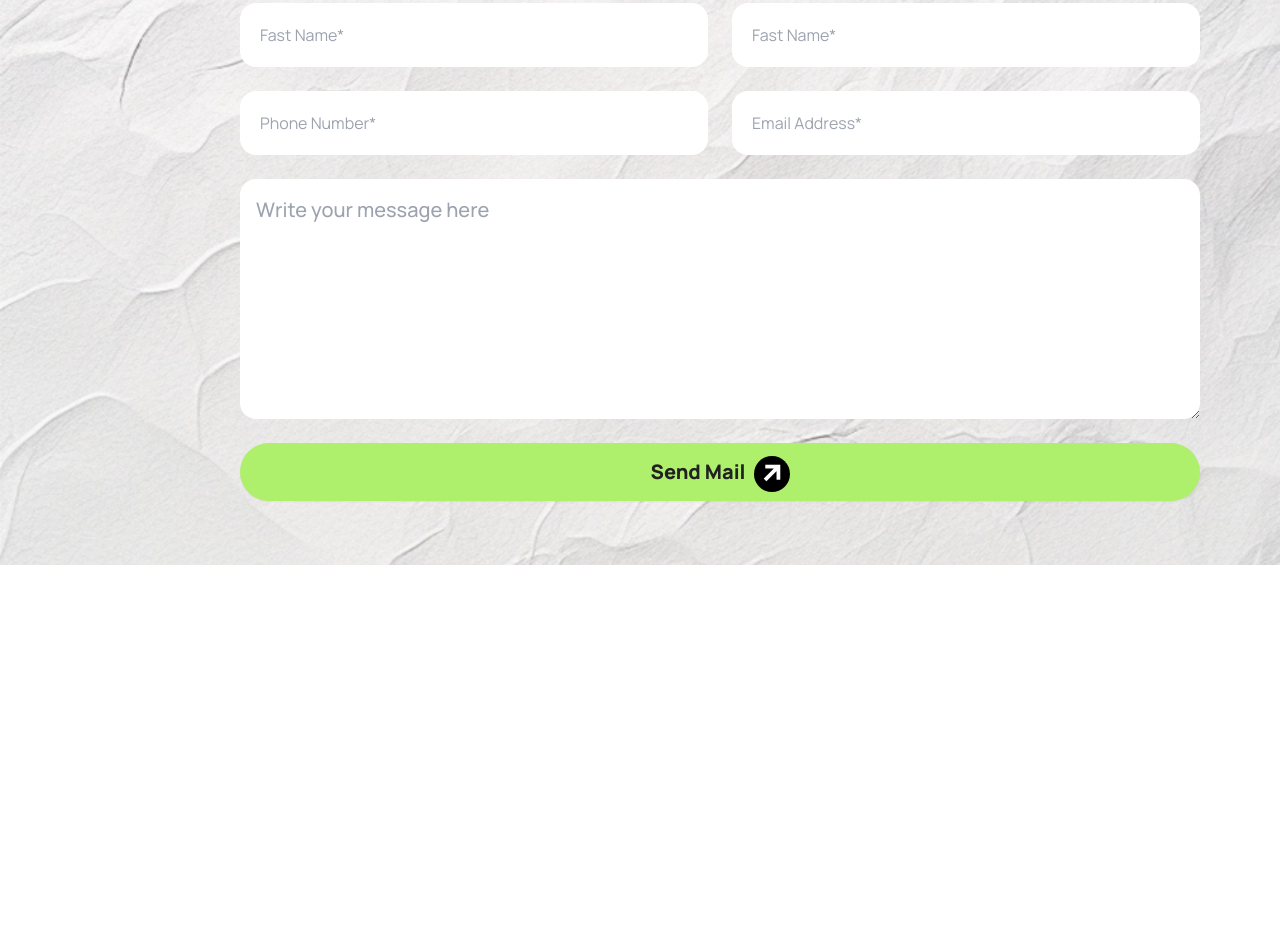
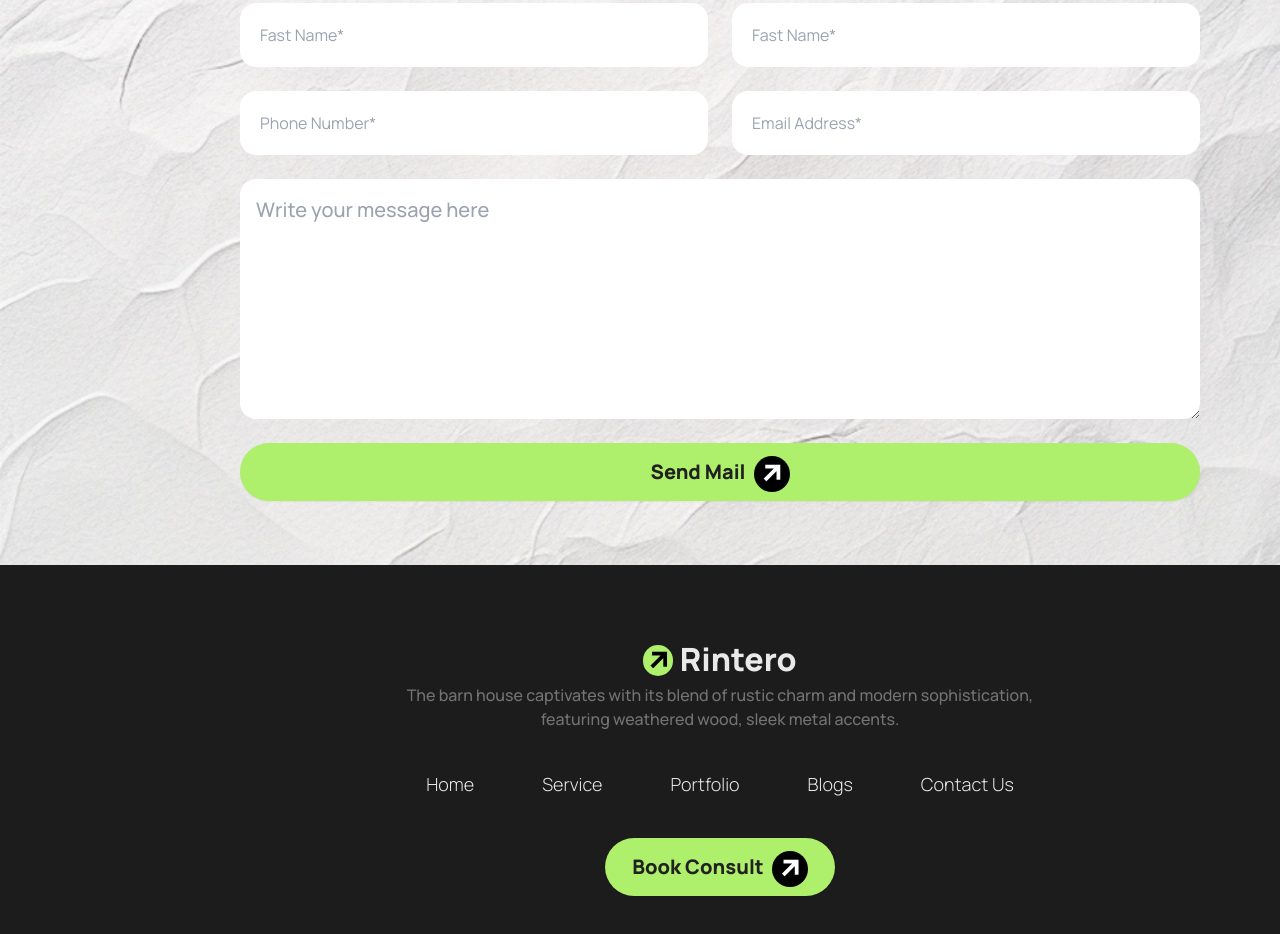
Before and after one commit to moinul4005/My-Assignment-03, a plain HTML site: page index.html in a window 1280 px wide. Shown: the part 4880-5814 px from the top of the page. Before the commit the page ends 5445 px from the top, so only its background shows below. Drawn offline with nearby package versions, Linux system fonts and the light colour scheme.

Commit message:
footer section noted

```diff
--- a/index.html
+++ b/index.html
@@ -472,9 +472,44 @@
         </section>
         <!-- contact section end here -->
     </main>
-    <footer>
+    <footer class="bg-[#1c1c1c] w-full lg:w-[1440px] lg:m-auto py-[50px]">
+        <div class="m-5 flex flex-col gap-5 lg:gap-10">
+          <div class="lg:w-[680px] m-auto">
+            <h1 class="text-[32px] font-extrabold text-[#e9e9e9] text-center">
+              <i
+                class="ri-arrow-right-up-line bg-[#aeef6c] w-9 h-9 text-3xl rounded-full mt-1 text-black"
+              ></i>
+              Rintero
+            </h1>
+            <p class="text-[16px] font-medium text-center text-[#737373]">
+              The barn house captivates with its blend of rustic charm and modern
+              sophistication, featuring weathered wood, sleek metal accents.
+            </p>
+          </div>
+          <div>
+            <ul
+              class="flex flex-col gap-5 text-[#e9e9e9] text-center lg:flex-row lg:justify-center lg:space-x-12 lg:text-[18px] lg:font-light"
+            >
+              <li><a href="#Home">Home</a></li>
+              <li><a href="#Service">Service</a></li>
+              <li><a href="#Portfolio">Portfolio</a></li>
+              <li><a href="#Blogs">Blogs</a></li>
+              <li><a href="#Contact">Contact Us</a></li>
+            </ul>
+          </div>
 
-    </footer>
+          <div class="text-center lg:mx-60">
+            <button
+              class="btn btn-active btn-secondary bg-[#aeef6c] text-[#212121] text-[20px] font-extrabold w-[85%] lg:w-[230px] h-[58px] m-auto border-none rounded-full"
+            >
+              Book Consult
+              <i
+                class="ri-arrow-right-up-line bg-black w-9 h-9 text-3xl rounded-full mt-1 text-white"
+              ></i>
+            </button>
+          </div>
+        </div>
+      </footer>
 </body>
 
 </html>
```
